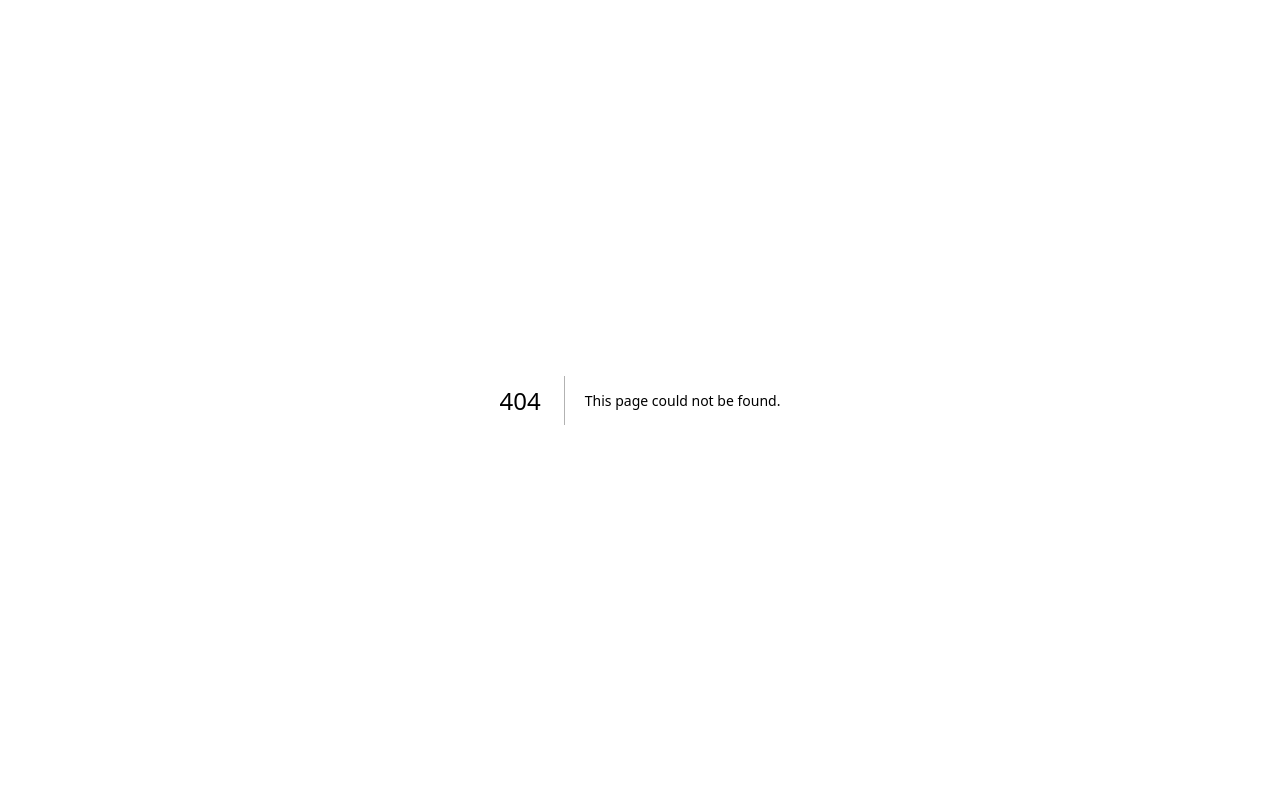
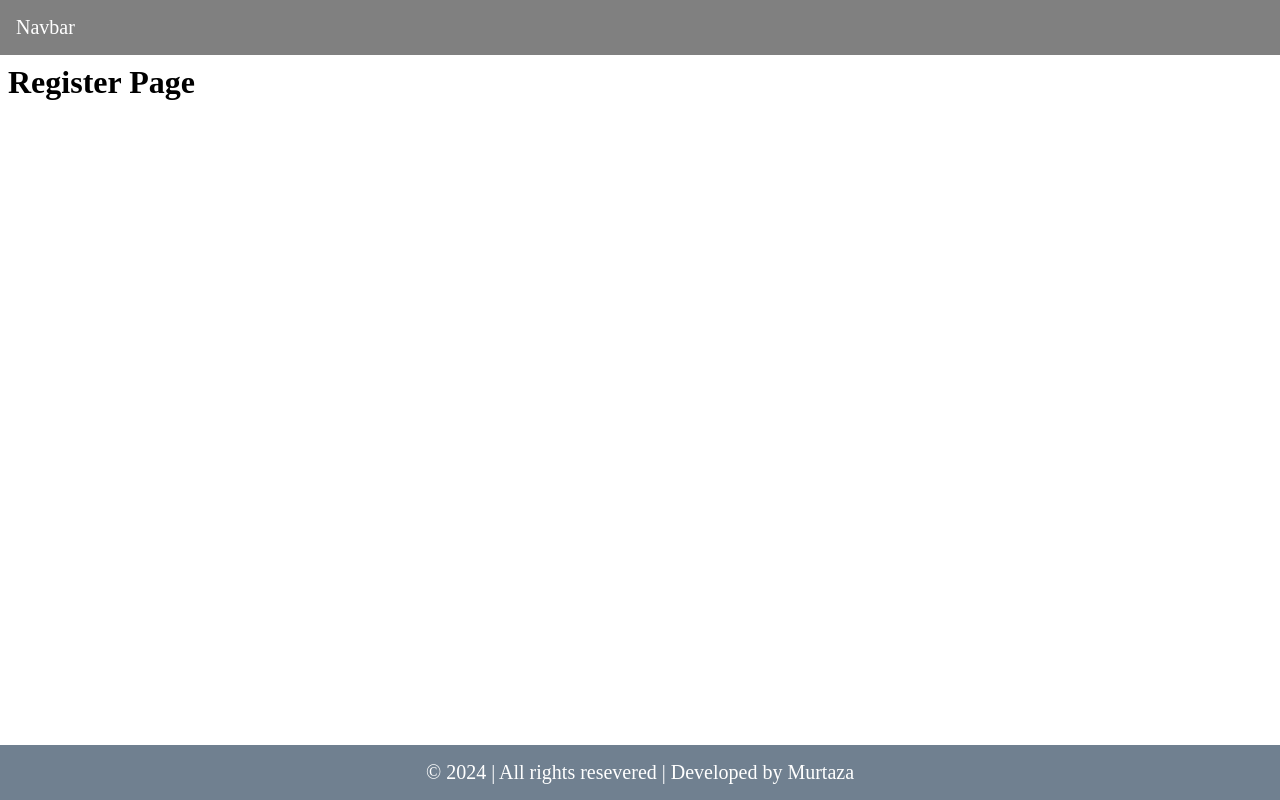
Before and after one commit to murtaza-simform/NextJs, a Next.js app: page /register in a window 1280 px wide. Before the commit this address had no page. Built offline with nearby package versions, Linux system fonts and the light colour scheme.

Commit message:
NotFound - Grouped Routes - Nested Layouts

```diff
--- /dev/null
+++ b/src/app/(auth)/forgot-password/page.tsx
@@ -0,0 +1,5 @@
+export default function ForgotPassword() {
+    return (
+        <div><h1>Forgot Password</h1></div>
+    );
+}
--- /dev/null
+++ b/src/app/(auth)/login/page.tsx
@@ -0,0 +1,5 @@
+export default function LoginPage() {
+    return (
+        <><h1>Login Page</h1></>
+    );
+}
--- /dev/null
+++ b/src/app/(auth)/register/page.tsx
@@ -0,0 +1,5 @@
+export default function RegisterPage() {
+    return (
+        <div><h1>Register Page</h1></div>
+    );
+}
--- a/src/app/layout.tsx
+++ b/src/app/layout.tsx
@@ -1,16 +1,47 @@
 export const metadata = {
-  title: 'Next.js',
-  description: 'Generated by Next.js',
-}
+  title: "Next.js",
+  description: "Generated by Next.js",
+};
 
 export default function RootLayout({
   children,
 }: {
-  children: React.ReactNode
+  children: React.ReactNode;
 }) {
   return (
     <html lang="en">
-      <body>{children}</body>
+      <body>
+        <header
+          style={{
+            background: "grey",
+            padding: "1rem",
+            position: "absolute",
+            top: 0,
+            right: 0,
+            left: 0,
+            color: "white",
+            fontSize: "20px"
+          }}
+        >
+          Navbar
+        </header>
+        <div style={{ marginTop: "4rem" }}>{children}</div>
+        <footer
+          style={{
+            background: "slategrey",
+            padding: "1rem",
+            position: "absolute",
+            bottom: 0,
+            right: 0,
+            left: 0,
+            color: "white",
+            fontSize: "20px",
+            textAlign: "center",
+          }}
+        >
+          &copy; 2024 | All rights resevered | Developed by Murtaza
+        </footer>
+      </body>
     </html>
-  )
+  );
 }
```
Also changed, not shown: src/app/docs/[[...slug]]/page.tsx (added, +11 -0 lines), src/app/not-found.tsx (added, +16 -0 lines), src/app/products/[productId]/layout.tsx (added, +8 -0 lines), src/app/products/[productId]/reviews/[reviewId]/page.tsx (added, +12 -0 lines).
